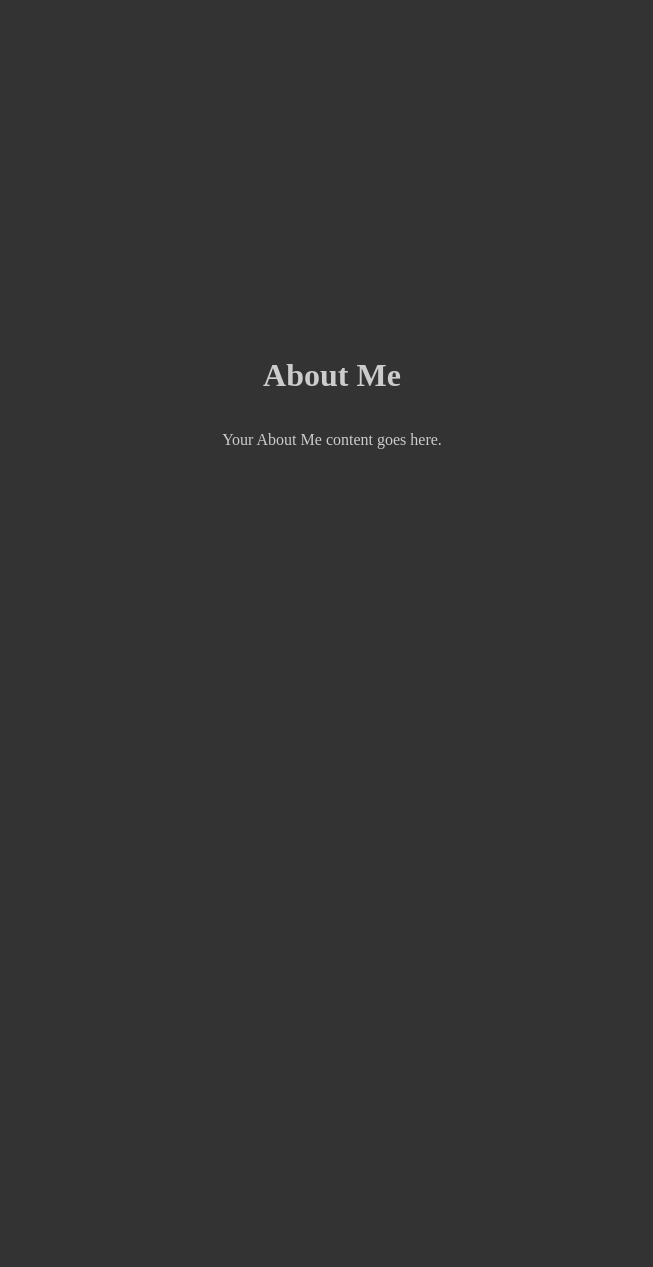
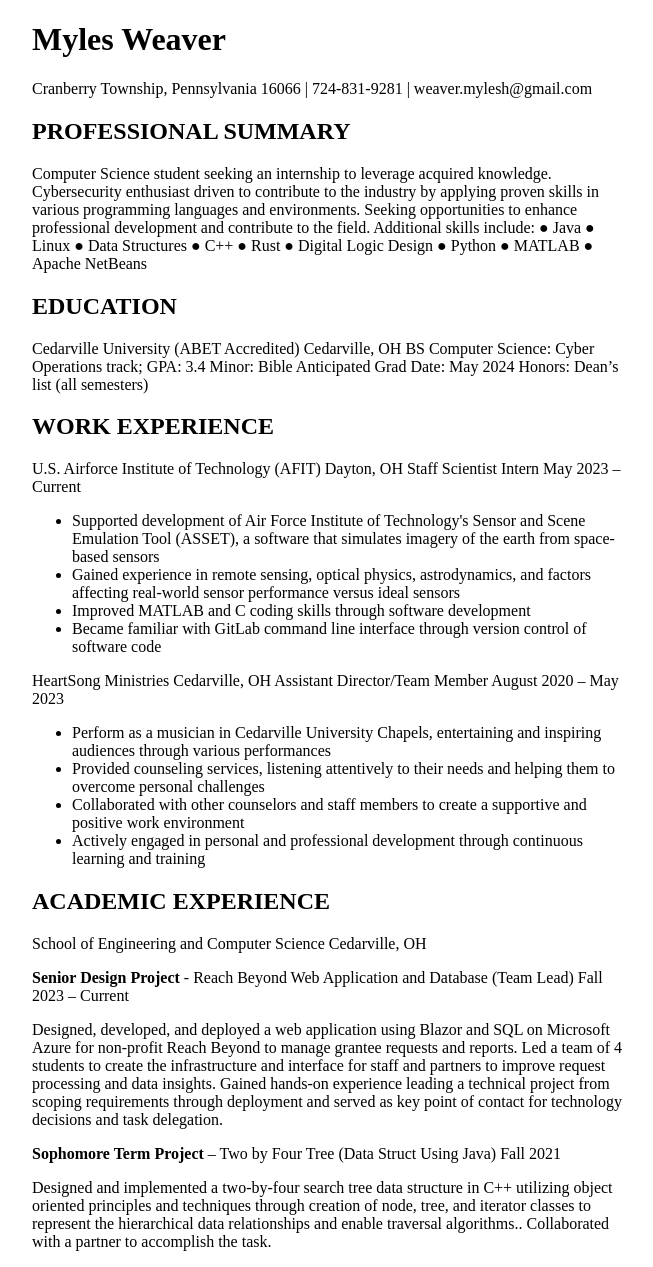
Before and after one commit to DreamWeaver3033/web-portfolio-file-server, a website: page about.html in a window 1280 px wide. Shown: the whole page, without its empty margins (308-961 px from the left). Before the commit the page ends 800 px from the top, so only its background shows below. Drawn offline with Linux system fonts and the light colour scheme.

Commit message:
add resume

```diff
--- a/about.html
+++ b/about.html
@@ -1,26 +1,83 @@
 <!DOCTYPE html>
-<html lang="en">
+<html>
 <head>
-    <meta charset="UTF-8">
-    <meta name="viewport" content="width=device-width, initial-scale=1.0">
-
-    <style>
-        body {
-            background-color: #333;
-            color: #ccc;
-            display: flex;
-            flex-direction: column;
-            align-items: center;
-            justify-content: center;
-            height: 100vh;
-            margin: 0;
-        }
-    </style>
-
-    <title>About Me - Myles Weaver</title>
+  <title>Myles Weaver Resume</title>
 </head>
 <body>
-    <h1>About Me</h1>
-    <p>Your About Me content goes here.</p>
+
+<div style="width: 800px; margin: 0 auto; text-align: center;">
+
+  <div style="width: 600px; margin: 0 auto; text-align: left;">
+
+    <h1>Myles Weaver</h1>
+
+    <p>Cranberry Township, Pennsylvania 16066 | 724-831-9281 | weaver.mylesh@gmail.com</p>
+
+    <h2>PROFESSIONAL SUMMARY</h2>
+
+    <p>Computer Science student seeking an internship to leverage acquired knowledge. Cybersecurity enthusiast driven
+    to contribute to the industry by applying proven skills in various programming languages and environments.
+    Seeking opportunities to enhance professional development and contribute to the field. Additional skills include:
+    ● Java ● Linux ● Data Structures
+    ● C++ ● Rust ● Digital Logic Design
+    ● Python ● MATLAB ● Apache NetBeans</p>
+
+    <h2>EDUCATION</h2>
+
+    <p>Cedarville University (ABET Accredited) Cedarville, OH
+    BS Computer Science: Cyber Operations track; GPA: 3.4 Minor: Bible Anticipated Grad Date: May 2024
+    Honors: Dean’s list (all semesters)</p>
+
+    <h2>WORK EXPERIENCE</h2>
+
+    <p>U.S. Airforce Institute of Technology (AFIT) Dayton, OH
+    Staff Scientist Intern May 2023 – Current</p>
+
+    <ul>
+      <li>Supported development of Air Force Institute of Technology's Sensor and Scene Emulation Tool (ASSET),
+      a software that simulates imagery of the earth from space-based sensors</li>
+      <li>Gained experience in remote sensing, optical physics, astrodynamics, and factors affecting real-world
+      sensor performance versus ideal sensors</li>
+      <li>Improved MATLAB and C coding skills through software development</li>
+      <li>Became familiar with GitLab command line interface through version control of software code</li>
+    </ul>
+
+    <p>HeartSong Ministries Cedarville, OH
+    Assistant Director/Team Member August 2020 – May 2023</p>
+
+    <ul>
+     <li>Perform as a musician in Cedarville University Chapels, entertaining and inspiring audiences through
+     various performances</li>
+     <li>Provided counseling services, listening attentively to their needs and helping them to overcome personal
+     challenges</li>
+     <li>Collaborated with other counselors and staff members to create a supportive and positive work
+     environment</li>
+     <li>Actively engaged in personal and professional development through continuous learning and training</li>
+    </ul>
+
+    <h2>ACADEMIC EXPERIENCE</h2>
+
+    <p>School of Engineering and Computer Science Cedarville, OH</p>
+
+    <p><b>Senior Design Project</b> - Reach Beyond Web Application and Database (Team Lead)
+    Fall 2023 – Current</p>
+
+    <p>Designed, developed, and deployed a web application using Blazor and SQL on Microsoft Azure for non-profit Reach
+    Beyond to manage grantee requests and reports. Led a team of 4 students to create the infrastructure and interface for
+    staff and partners to improve request processing and data insights. Gained hands-on experience leading a technical
+    project from scoping requirements through deployment and served as key point of contact for technology decisions and
+    task delegation.</p>
+
+    <p><b>Sophomore Term Project</b> – Two by Four Tree (Data Struct Using Java)
+    Fall 2021</p>
+
+    <p>Designed and implemented a two-by-four search tree data structure in C++ utilizing object oriented principles and
+    techniques through creation of node, tree, and iterator classes to represent the hierarchical data relationships and
+    enable traversal algorithms.. Collaborated with a partner to accomplish the task.</p>
+
+  </div>
+
+</div>
+
 </body>
 </html>
```
